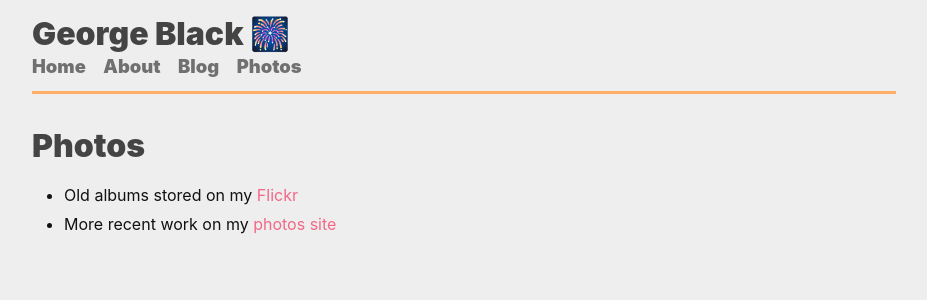
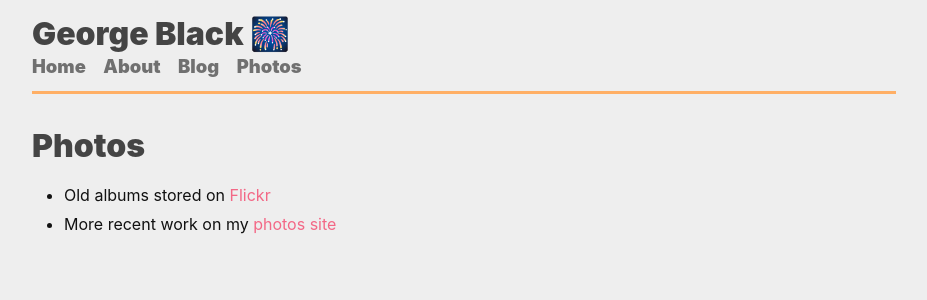
Before and after one commit to georgemblack/web, a Jekyll site: the page built from src/photos.md, in a window 1280 px wide. Shown: the top 300 px of the page, without its empty margins (176-1103 px from the left). Built offline with Jekyll 4.4.1, drawn with Linux system fonts in a browser that asks for light colours; Markdown is read by kramdown in place of the engine named in the settings.

Commit message:
Minor content update

```diff
--- a/src/photos.md
+++ b/src/photos.md
@@ -5,5 +5,5 @@ layout: default
 
 # Photos
 
-* Old albums stored on my [Flickr](https://www.flickr.com/photos/georgemblack/albums)
+* Old albums stored on [Flickr](https://www.flickr.com/photos/georgemblack/albums)
 * More recent work on my [photos site](https://photos.georgeblack.me)
```
Also changed, not shown: src/about.md (+0 -1 lines).
